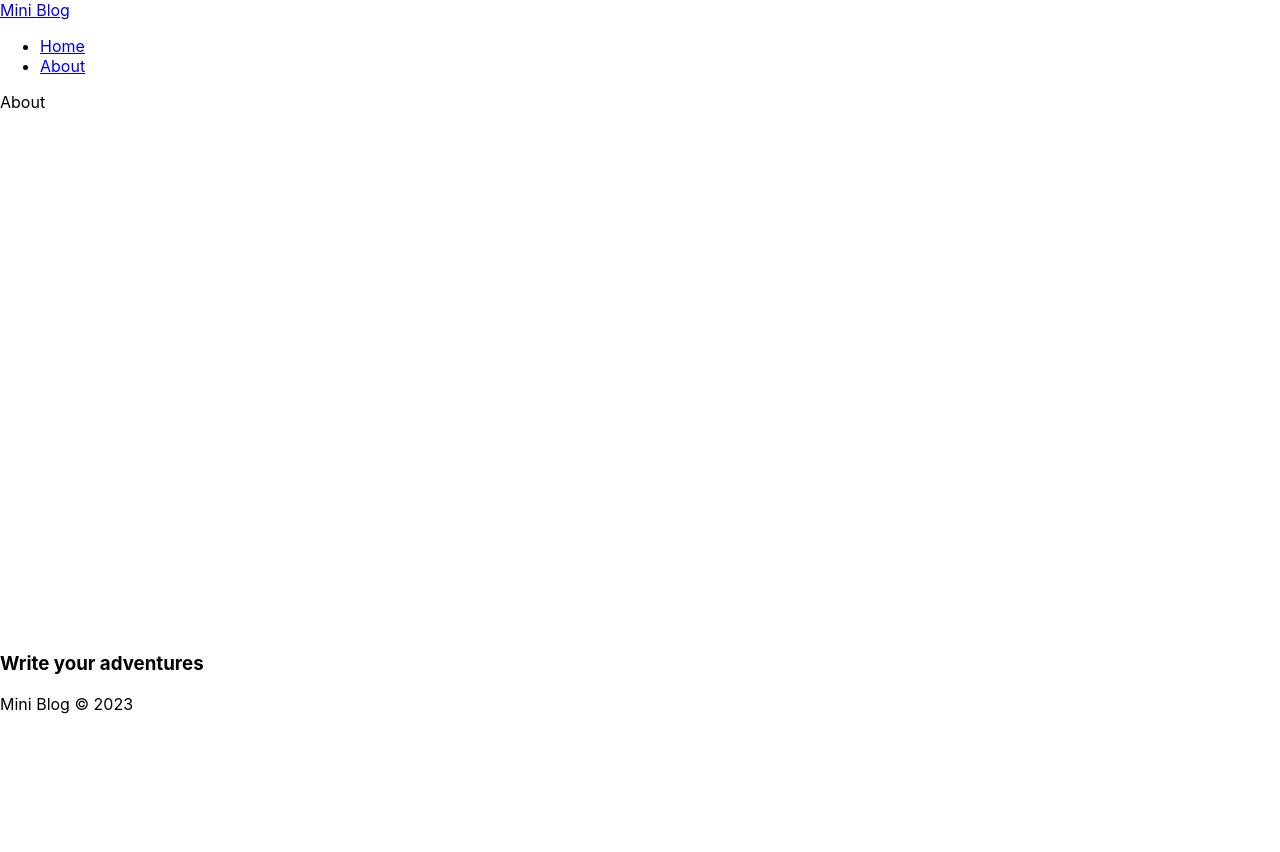
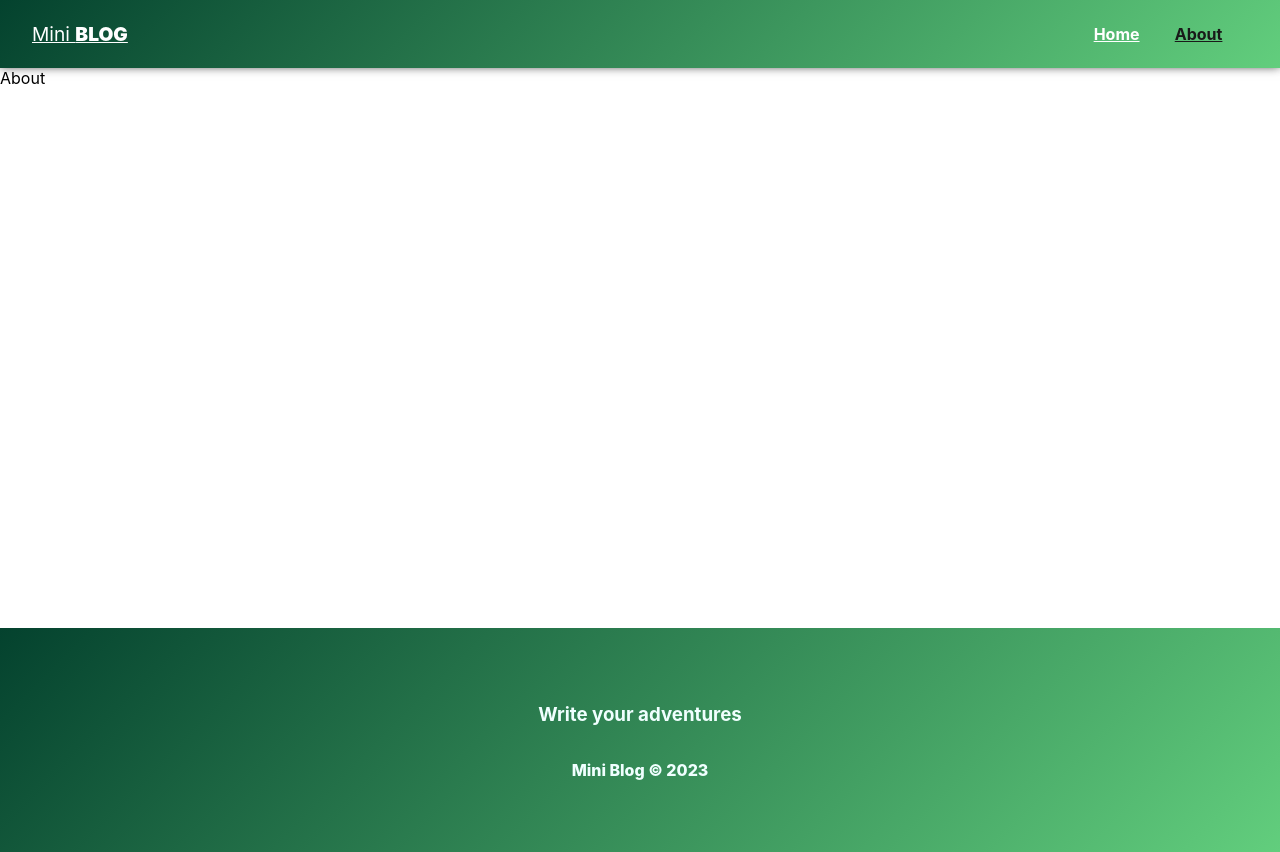
Before and after one commit to yurisokolovicz/miniblog, a React (Create React App) app: page /about in a window 1280 px wide. Before the commit the page ends 800 px from the top, so only its background shows below. Built offline with nearby package versions, Linux system fonts and the light colour scheme.

Commit message:
styling Navbar and Footer

```diff
--- a/src/components/Footer.js
+++ b/src/components/Footer.js
@@ -2,7 +2,7 @@
 
 const Footer = () => {
     return (
-        <footer>
+        <footer className={styles.footer}>
             <h3>Write your adventures</h3>
             <p>Mini Blog &copy; 2023</p>
         </footer>
--- a/src/components/Footer.module.css
+++ b/src/components/Footer.module.css
@@ -0,0 +1,12 @@
+.footer {
+    color: azure;
+    font-weight: 800;
+    height: 20vh;
+    display: flex;
+    flex-direction: column;
+    align-items: center;
+    justify-content: center;
+    text-align: center;
+    padding: 2rem 0 2rem 0;
+    background: linear-gradient(135deg, #04422e 0%, #62ce7d 100%);
+}
--- a/src/components/Navbar.js
+++ b/src/components/Navbar.js
@@ -4,16 +4,20 @@
 
 const Navbar = () => {
     return (
-        <nav>
-            <NavLink to="/">
+        <nav className={styles.navbar}>
+            <NavLink to="/" className={styles.brand}>
                 Mini <span>Blog</span>
             </NavLink>
-            <ul>
+            <ul className={styles.links_list}>
                 <li>
-                    <NavLink to="/">Home</NavLink>
+                    <NavLink to="/" className={({ isActive }) => (isActive ? styles.active : '')}>
+                        Home
+                    </NavLink>
                 </li>
                 <li>
-                    <NavLink to="/about">About</NavLink>
+                    <NavLink to="/about" className={({ isActive }) => (isActive ? styles.active : '')}>
+                        About
+                    </NavLink>
                 </li>
             </ul>
         </nav>
--- a/src/components/Navbar.module.css
+++ b/src/components/Navbar.module.css
@@ -0,0 +1,37 @@
+.navbar {
+    display: flex;
+    box-shadow: rgba(0, 0, 0, 0.842) 0px -2px 10px 0px;
+    justify-content: space-between;
+    align-items: center;
+    padding: 0.5em 2em;
+    background: linear-gradient(135deg, #04422e 0%, #62ce7d 100%);
+}
+
+.brand {
+    font-size: 1.2em;
+    color: #fff;
+}
+
+.brand span {
+    font-weight: 900;
+    text-transform: uppercase;
+}
+
+.links_list {
+    display: flex;
+    list-style: none;
+}
+
+.links_list li {
+    margin-right: 1em;
+}
+
+.links_list li a {
+    color: #fff;
+    font-weight: 700;
+    padding: 0.4em 0.6em;
+}
+
+.links_list .active {
+    color: #191a19;
+}
```
Also changed, not shown: src/index.css (+6 -8 lines).
